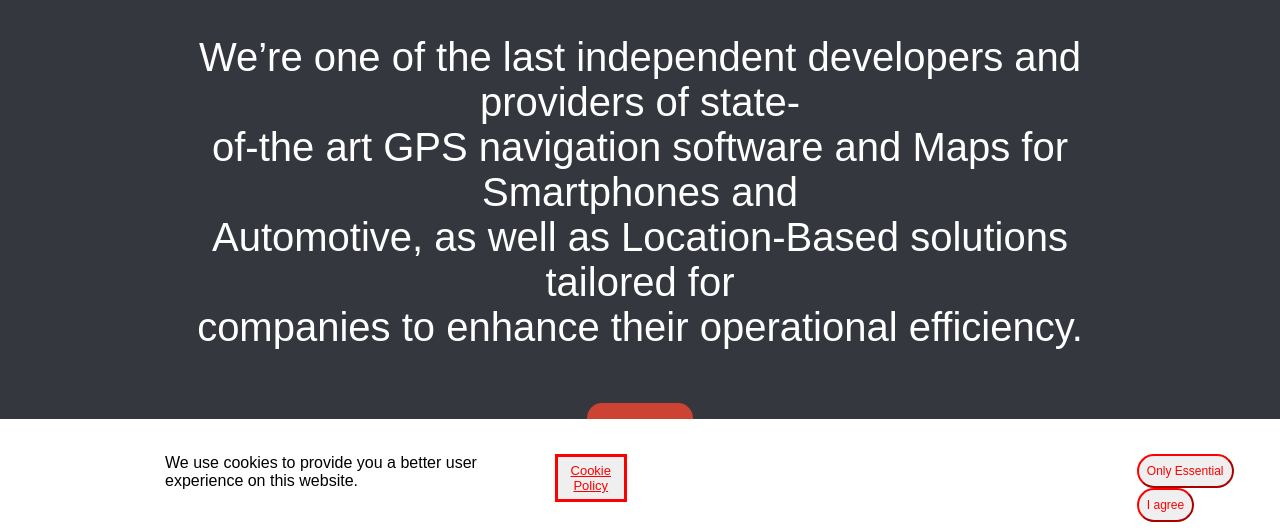
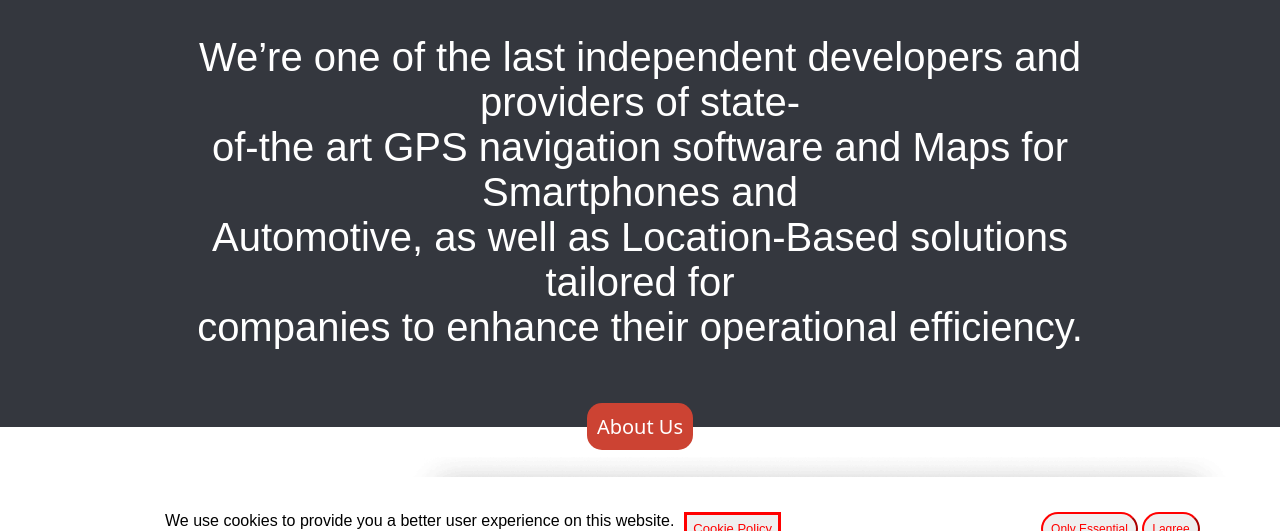
Before and after one commit to Posi101ay/Ndrive-Clone, a plain HTML site: page index.html in a window 1280 px wide. Shown: the part 243-774 px from the top of the page. Drawn offline with nearby package versions, Linux system fonts and the light colour scheme.

Commit message:
make changes to cookie and bigs

```diff
--- a/style.css
+++ b/style.css
@@ -263,7 +263,7 @@
 
 .link {
     background-color: #34373e;
-    padding 50px;
+    padding: 50px;
     gap: 80px;
     padding-left: 90px;
 }
@@ -330,7 +330,9 @@
     padding: 5px;
     position: fixed;
     width: 100vw;
+    height: 60px;
     bottom: 0;
+    margin-bottom: 10px;
 }
 
 .cookie1 {
@@ -360,7 +362,7 @@
 }
 
 .bigs {
-    padding-left: 500px;
+    padding-left: 250px;
 }
 
 .big3 {
```
